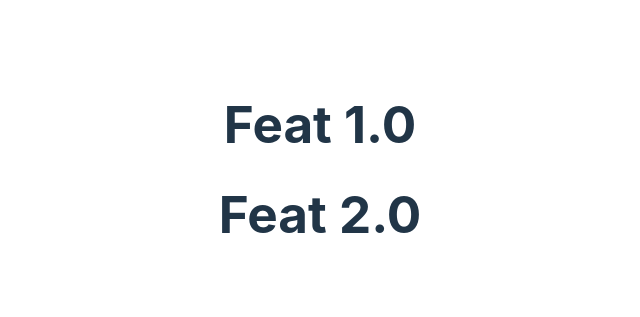
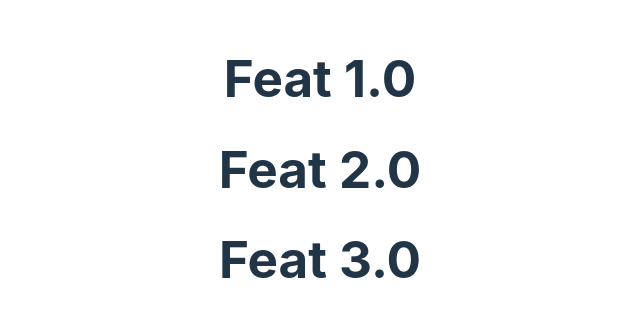
Before and after one commit to Calebosam/version-frontend, a React (Vite) app: page / in a window 1280 px wide. Shown: the part 231-548 px from the top of the page, without its empty margins (320-960 px from the left). Built offline with nearby package versions, Linux system fonts and the light colour scheme.

Commit message:
feat: added feature 3.0

```diff
--- a/src/App.jsx
+++ b/src/App.jsx
@@ -6,6 +6,7 @@ function App() {
     <>
       <h1>Feat 1.0</h1>
       <h1>Feat 2.0</h1>
+      <h1>Feat 3.0</h1>
     </>
   )
 }
```
